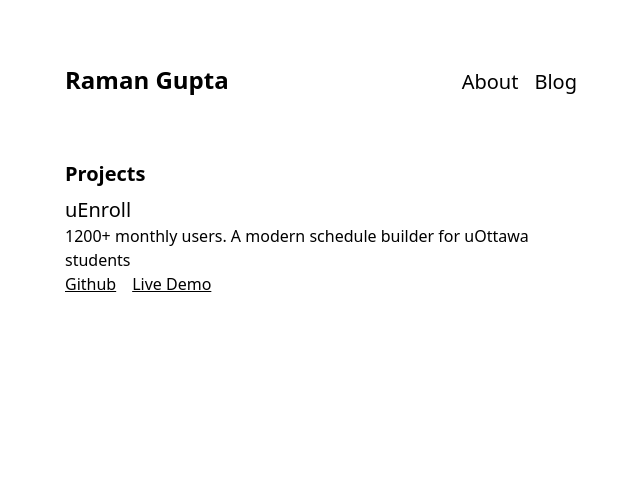
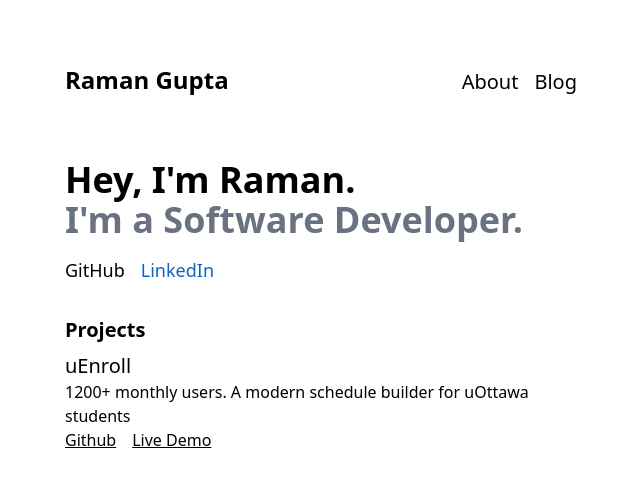
Before and after one commit to g-raman/personal-website, a SvelteKit app: page / in a window 1280 px wide. Shown: the top 484 px of the page, without its empty margins (319-959 px from the left). Built offline with nearby package versions, Linux system fonts and the light colour scheme.

Commit message:
feat: add profile card

```diff
--- /dev/null
+++ b/src/lib/components/ProfileCard.svelte
@@ -0,0 +1,16 @@
+<section class="mb-8 flex flex-col items-center gap-8 md:flex-row">
+	<div class="flex flex-col items-center gap-4 md:items-start">
+		<p class="text-center text-2xl font-bold sm:text-4xl md:text-left">
+			<span>Hey, I&apos;m Raman.</span>
+			<br />
+			<span class="text-gray-500">I&apos;m a Software Developer.</span>
+		</p>
+
+		<div class="flex gap-4 text-lg">
+			<a href="https://github.com/g-raman" target="_blank">GitHub</a>
+			<a class="text-[#0b66c2]" href="https://linkedin.com/in/gupta-raman" target="_blank">
+				LinkedIn
+			</a>
+		</div>
+	</div>
+</section>
--- a/src/lib/index.ts
+++ b/src/lib/index.ts
@@ -1,2 +1,3 @@
 export { default as Nav } from './components/Nav.svelte';
 export { default as Projects } from './components/Projects.svelte';
+export { default as ProfileCard } from './components/ProfileCard.svelte';
--- a/src/routes/+page.svelte
+++ b/src/routes/+page.svelte
@@ -1,5 +1,7 @@
 <script>
+	import ProfileCard from '$lib/components/ProfileCard.svelte';
 	import Projects from '$lib/components/Projects.svelte';
 </script>
 
+<ProfileCard />
 <Projects />
```
